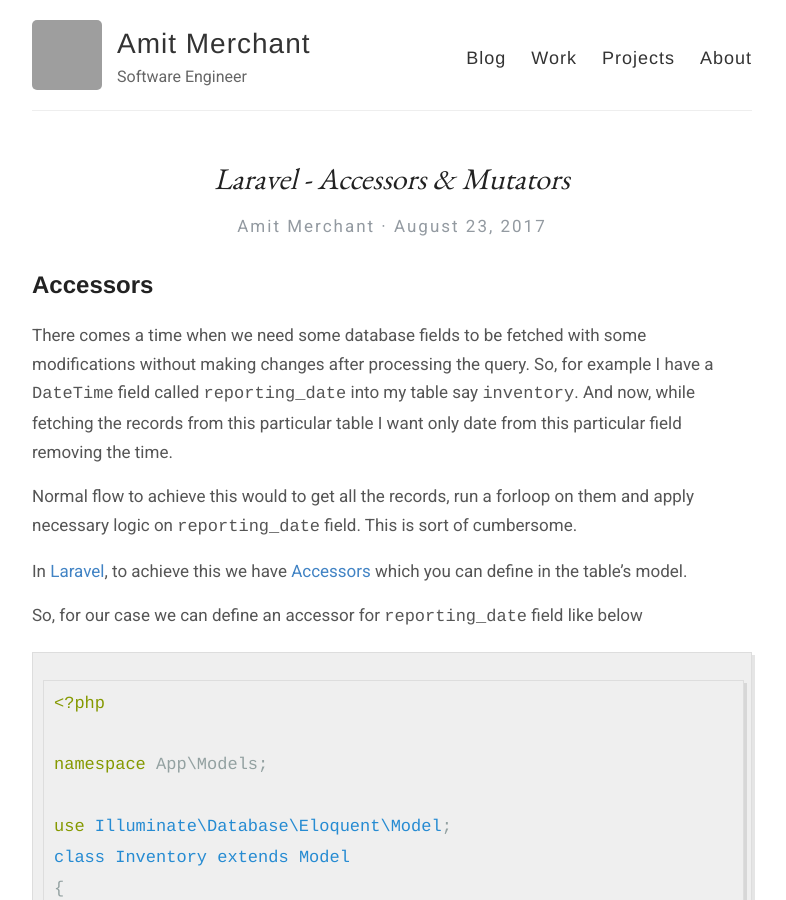
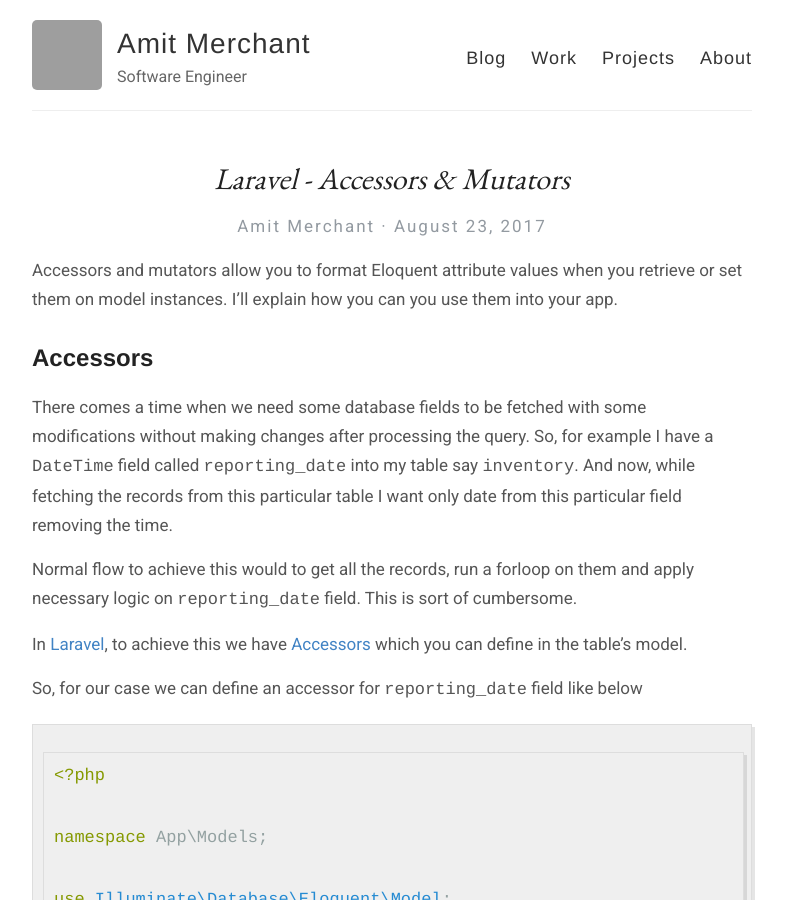
Before and after one commit to varunkumardev/amitmerchant1990.github.io, a Jekyll site: the page built from _posts/2017-8-23-Laravel-Accessors-And-Mutators.md, in a window 1280 px wide and 900 px high. Shown: the whole window, without its empty margins (248-1034 px from the left). Built offline with Jekyll 4.4.1, drawn with Linux system fonts in a browser that asks for light colours; comment, search, counter and statistics services are not loaded; some of the changed lines change nothing that is shown; grey boxes are pictures that could not be loaded.

Commit message:
Update 2017-8-23-Laravel-Accessors-And-Mutators.md

````diff
--- a/_posts/2017-8-23-Laravel-Accessors-And-Mutators.md
+++ b/_posts/2017-8-23-Laravel-Accessors-And-Mutators.md
@@ -2,6 +2,8 @@
 layout: post
 title: Laravel - Accessors & Mutators
 ---
+
+Accessors and mutators allow you to format Eloquent attribute values when you retrieve or set them on model instances. I'll explain how you can you use them into your app.
 
 ## Accessors
 
@@ -42,6 +44,7 @@
 Here, the original value of the column is passed to the accessor, allowing you to manipulate and return the value. To access the value of the accessor, you may simply access the `reporting_date` attribute on a model instance:
 
 ```php
+<?php
 $inventory = App\Inventory::find(5);
 
 $reportingDate = $inventory->reporting_date; //2017-08-14
@@ -79,6 +82,7 @@
 Here, The mutator will receive the value that is being set on the attribute, allowing you to manipulate the value and set the manipulated value on the Eloquent model's internal `$attributes` property. So, for example, if we attempt to set the `tax` attribute to 15:
 
 ```php
+<?php
 $order = App\Order::find(10);
 
 $order->tax = 15;
````
